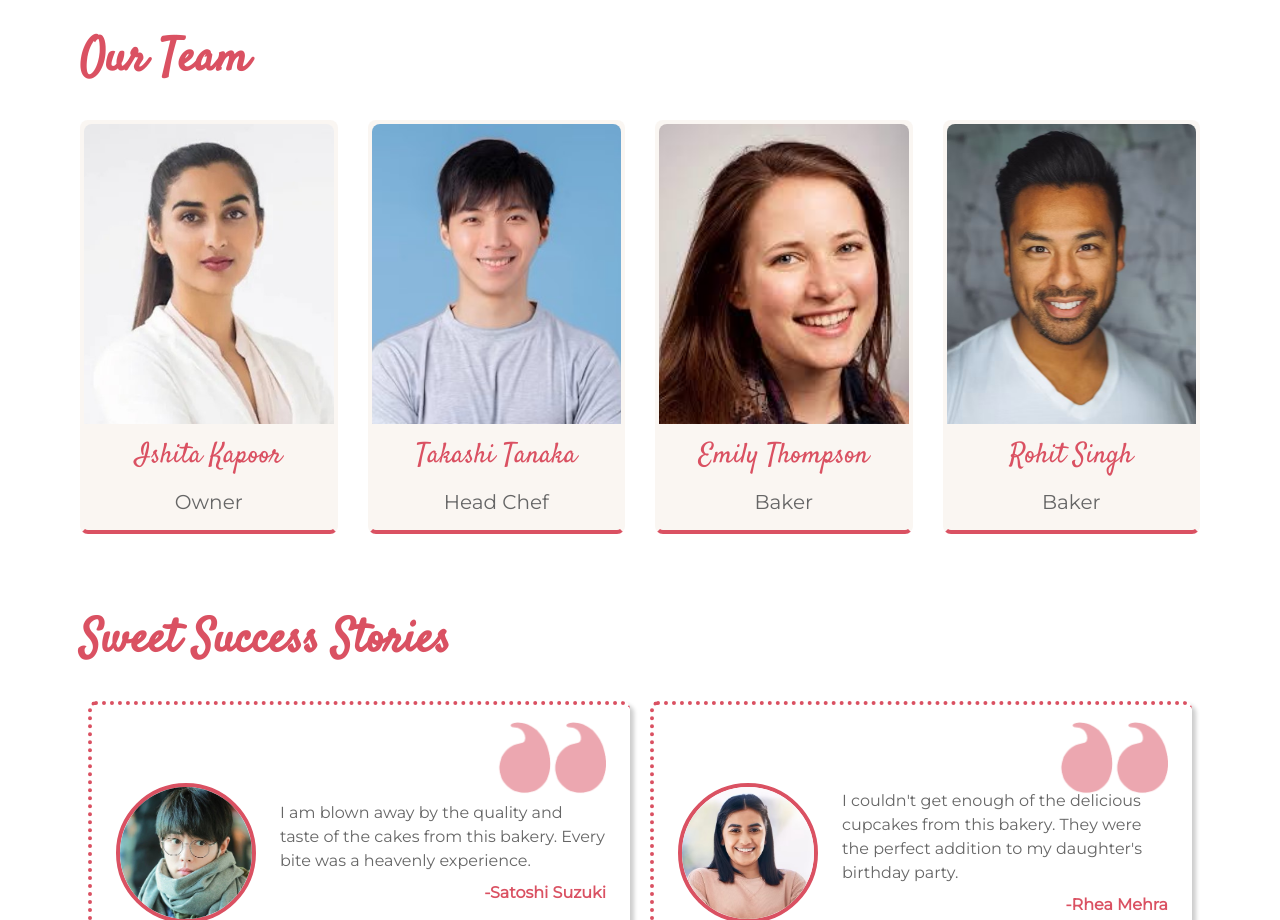
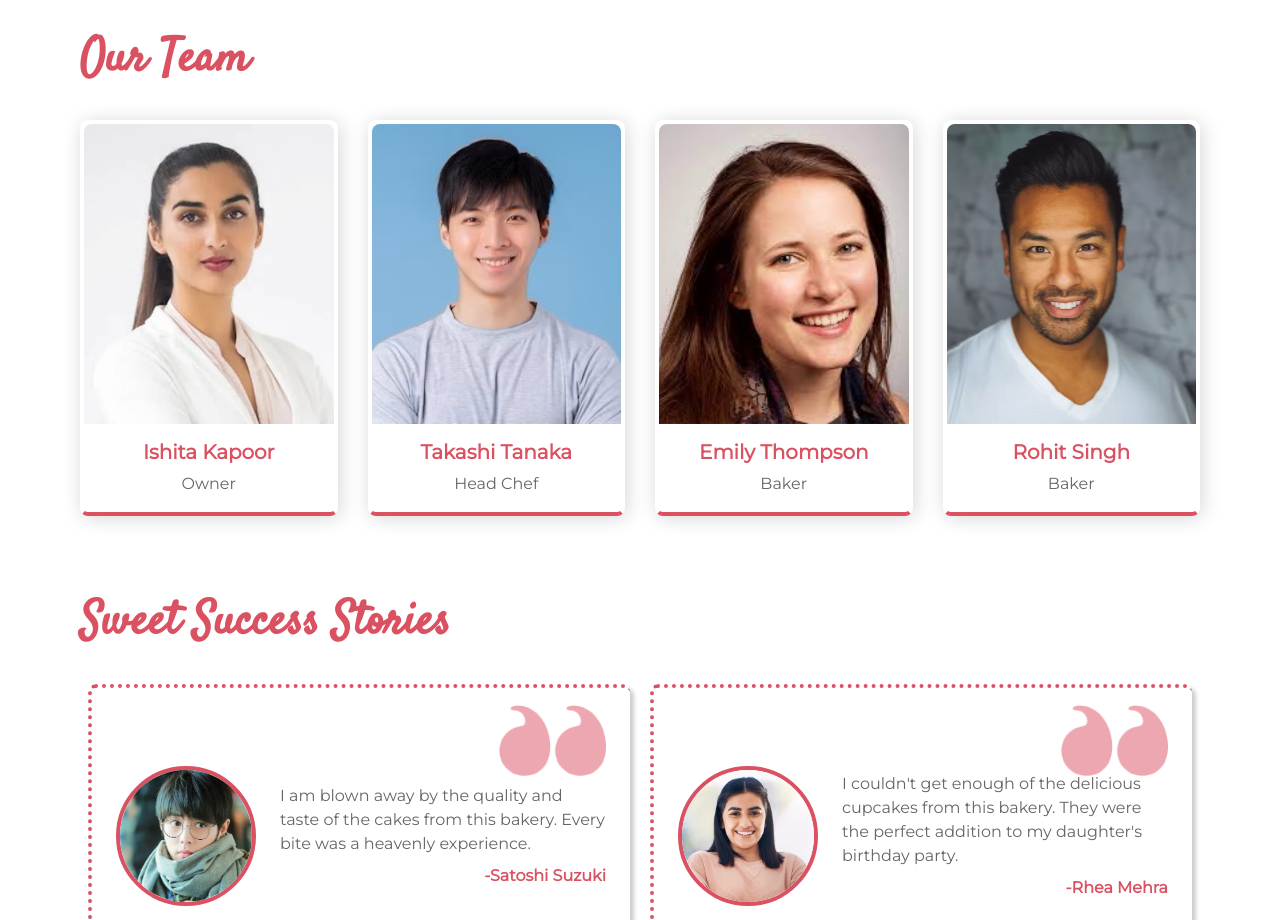
Before and after one commit to shridhiaggarwal/Bakery-React-Project, a React (Create React App) app: page /about in a window 1280 px wide. Shown: the part 1840-2760 px from the top of the page. Built offline with nearby package versions, Linux system fonts and the light colour scheme; grey boxes are pictures that could not be loaded.

Commit message:
update team cards

```diff
--- a/src/Pages/AboutPage/containers/TeamMemberCard/index.tsx
+++ b/src/Pages/AboutPage/containers/TeamMemberCard/index.tsx
@@ -13,16 +13,18 @@ const StyledMemberCard = styled.div`
   flex-direction: column;
   align-items: center;
   justify-content: center;
-  background-color: #faf6f2;
+  // background-color: #faf6f2;
   border-left: 4px solid transparent;
   border-right: 4px solid transparent;
   border-top: 4px solid transparent;
   border-bottom: 4px solid #da5162;
   border-radius: 8px;
+  box-shadow: 2px 2px 20px rgba(0, 0, 0, 0.16);
   &:hover {
     border-left: 4px dotted #da5162;
     border-right: 4px dotted #da5162;
     border-top: 4px dotted #da5162;
+    border-bottom: 4px dotted #da5162;
   }
 `;
 
@@ -39,10 +41,10 @@ function TeamMemberCard(props: ITeamMemberCardProps) {
   return (
     <StyledMemberCard>
       <StyledImage src={imageSrc} />
-      <Typography variant="h5" color="#da5162" margin="16px 0 0 0">
+      <Typography variant="h6" color="#da5162" fontWeight="bold" margin="16px 0 0 0">
         {name}
       </Typography>
-      <Typography variant="h6" margin="16px 0 16px 0">
+      <Typography variant="body1" margin="8px 0 16px 0">
         {designation}
       </Typography>
     </StyledMemberCard>
```
